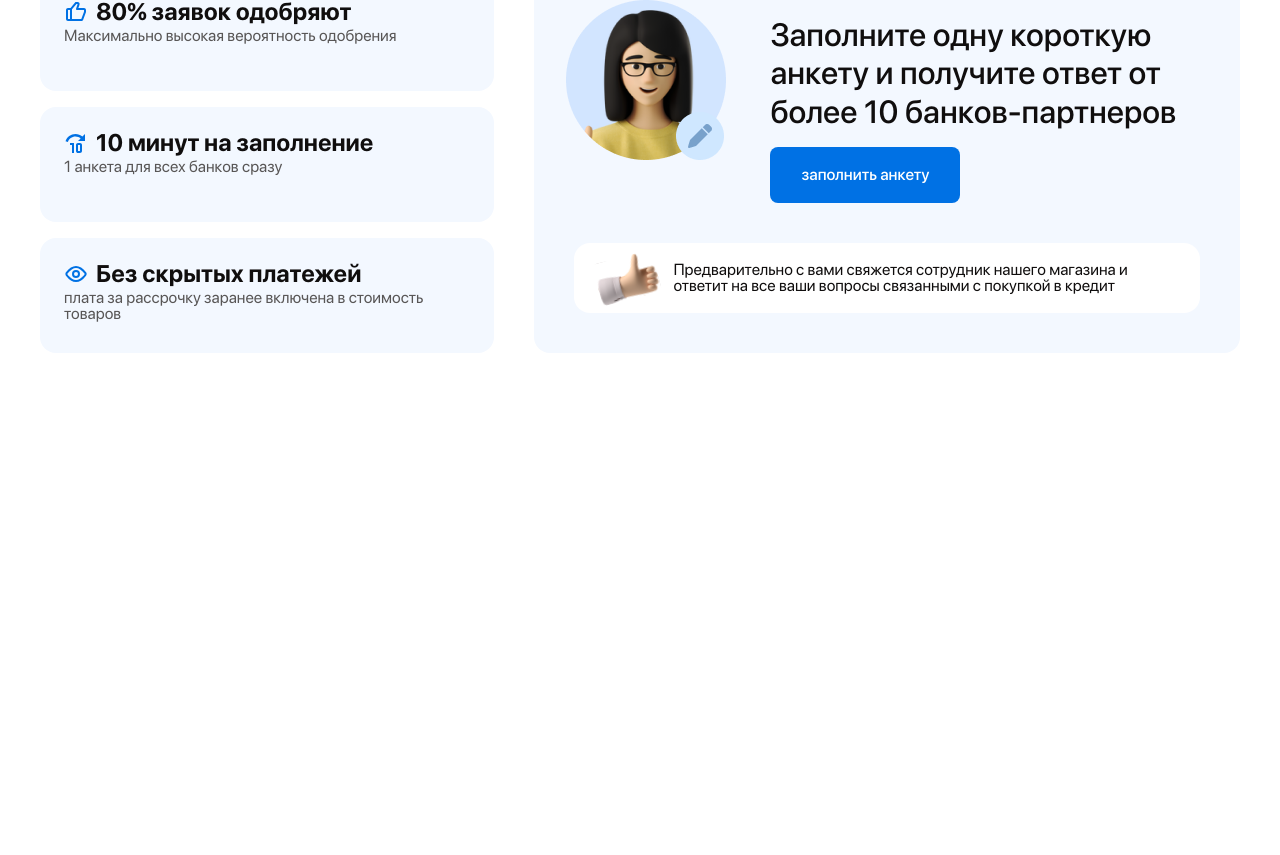
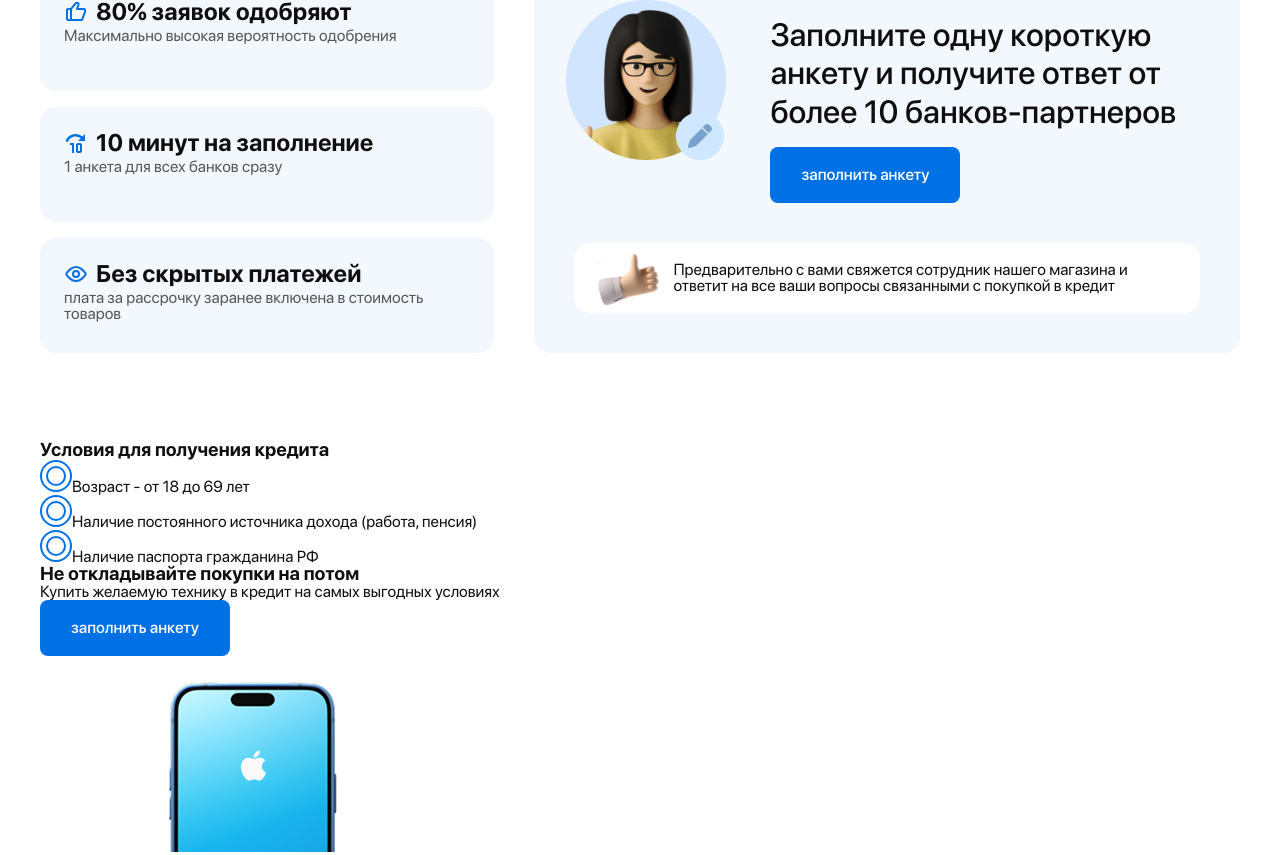
Before and after one commit to Mag1sstr/accessories-store-nextjs, a Next.js app: page /credit in a window 1280 px wide. Shown: the part 741-1596 px from the top of the page. Before the commit the page ends 1182 px from the top, so only its background shows below. Built offline with nearby package versions, Linux system fonts and the light colour scheme; no server answers.

Commit message:
update CreditPage

```diff
--- a/src/components/CreditPage/CreditPage.tsx
+++ b/src/components/CreditPage/CreditPage.tsx
@@ -3,6 +3,7 @@ import styles from "./CreditPage.module.css";
 import bannerImg from "../../../public/assets/credit/ban.png";
 import personImg from "../../../public/assets/credit/person.png";
 import Button from "../Button/Button";
+import telImg from "../../../public/assets/credit/tel.png";
 
 function CreditPage() {
   return (
@@ -161,6 +162,103 @@ function CreditPage() {
             </div>
           </div>
         </div>
+
+        <div className={styles.conditions}>
+          <div className={styles.conditionsLeft}>
+            <h3>Условия для получения кредита</h3>
+            <ul className={styles.conditionsList}>
+              <li>
+                <svg
+                  width="32"
+                  height="32"
+                  viewBox="0 0 32 32"
+                  fill="none"
+                  xmlns="http://www.w3.org/2000/svg"
+                >
+                  <circle
+                    cx="16"
+                    cy="16"
+                    r="15"
+                    transform="matrix(1 0 0 -1 0 32)"
+                    stroke="#0071E4"
+                    strokeWidth="2"
+                  />
+                  <circle
+                    cx="10"
+                    cy="10"
+                    r="9"
+                    transform="matrix(1 0 0 -1 6 26)"
+                    stroke="#0071E4"
+                    strokeWidth="2"
+                  />
+                </svg>
+                Возраст - от 18 до 69 лет
+              </li>
+              <li>
+                <svg
+                  width="32"
+                  height="32"
+                  viewBox="0 0 32 32"
+                  fill="none"
+                  xmlns="http://www.w3.org/2000/svg"
+                >
+                  <circle
+                    cx="16"
+                    cy="16"
+                    r="15"
+                    transform="matrix(1 0 0 -1 0 32)"
+                    stroke="#0071E4"
+                    strokeWidth="2"
+                  />
+                  <circle
+                    cx="10"
+                    cy="10"
+                    r="9"
+                    transform="matrix(1 0 0 -1 6 26)"
+                    stroke="#0071E4"
+                    strokeWidth="2"
+                  />
+                </svg>
+                Наличие постоянного источника дохода {"(работа, пенсия)"}
+              </li>
+              <li>
+                <svg
+                  width="32"
+                  height="32"
+                  viewBox="0 0 32 32"
+                  fill="none"
+                  xmlns="http://www.w3.org/2000/svg"
+                >
+                  <circle
+                    cx="16"
+                    cy="16"
+                    r="15"
+                    transform="matrix(1 0 0 -1 0 32)"
+                    stroke="#0071E4"
+                    strokeWidth="2"
+                  />
+                  <circle
+                    cx="10"
+                    cy="10"
+                    r="9"
+                    transform="matrix(1 0 0 -1 6 26)"
+                    stroke="#0071E4"
+                    strokeWidth="2"
+                  />
+                </svg>
+                Наличие паспорта гражданина РФ
+              </li>
+            </ul>
+          </div>
+          <div className={styles.conditionsRight}>
+            <div>
+              <h3>Не откладывайте покупки на потом</h3>
+              <p>Купить желаемую технику в кредит на самых выгодных условиях</p>
+              <Button title="заполнить анкету" />
+            </div>
+            <Image src={telImg} alt="phone" />
+          </div>
+        </div>
       </div>
     </section>
   );
```
Also changed, not shown: public/assets/credit/tel.png (added).
